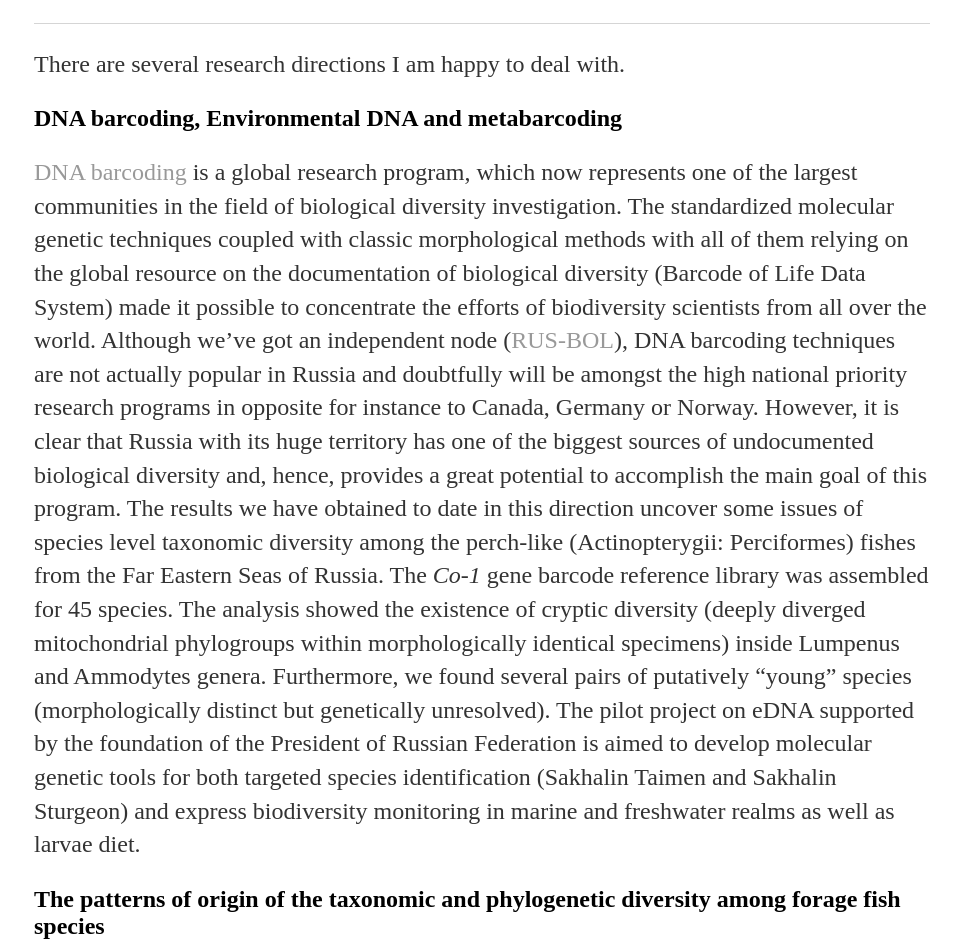
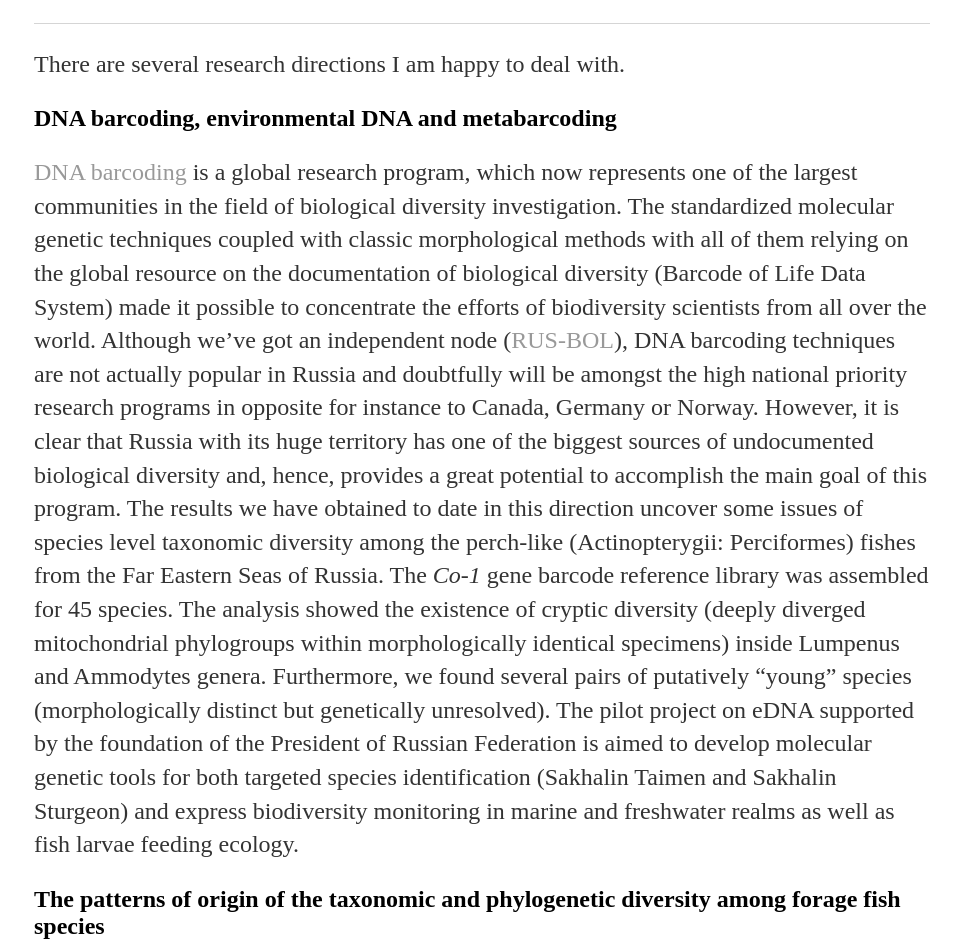
Before and after one commit to Sturcoal/Sturcoal.github.io, a Jekyll site: the page built from research.html, in a window 1280 px wide. Shown: the part 333-1279 px from the top of the page, without its empty margins (158-1118 px from the left). Built offline with Jekyll 4.4.1, drawn with Linux system fonts in a browser that asks for light colours.

Commit message:
Update research.html

```diff
--- a/research.html
+++ b/research.html
@@ -12,7 +12,7 @@ of PhD</a>) was stained in genetics so I almost lost the spirit of the classic i
 	<footer>
     	</footer>
     	<p>There are several research directions I am happy to deal with.<p>
-    	<h2>DNA barcoding, Environmental DNA and metabarcoding</h2>
+    	<h2>DNA barcoding, environmental DNA and metabarcoding</h2>
 	<p><a href="http://www.barcodeoflife.org/content/about/what-dna-barcoding">DNA <span
 class=SpellE>barcoding</span></a> is a global research program, which now represents one of the largest
     	communities in the field of biological diversity investigation. The standardized molecular
@@ -33,7 +33,7 @@ class=SpellE>barcoding</span></a> is a global research program, which now repres
     	(morphologically distinct but genetically unresolved).
     	The pilot project on eDNA supported by the foundation of the President of Russian Federation is aimed to develop molecular genetic tools
         for both targeted species identification (Sakhalin Taimen and Sakhalin Sturgeon) and express biodiversity monitoring in marine and freshwater realms
-        as well as larvae diet.<p>
+        as well as fish larvae feeding ecology.<p>
     	<h2>The patterns of origin of the taxonomic and phylogenetic diversity among forage fish species</h2>
     	<p><a href="https://en.wikipedia.org/wiki/Forage_fish">Forage fish</a> are small pelagic fish (suddenly), which are preyed on by larger predators for food.
     	They are typically feed on plankton, mainly by filter feeding, and have some specific adaptations,
```
